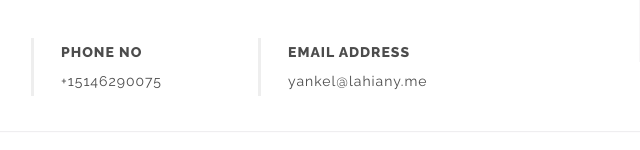
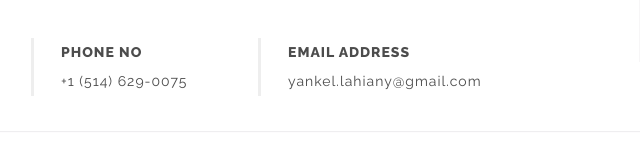
Before and after one commit to yankelahiany/yankel, a plain HTML site: page index.html in a window 1280 px wide. Shown: the part 802-952 px from the top of the page, 640-1280 px from the left. Drawn offline with Linux system fonts and the light colour scheme.

```diff
--- a/index.html
+++ b/index.html
@@ -70,11 +70,11 @@
 						</li>
 						<li class="phone-no col-md-3 col-sm-3 col-xs-6">
 							<span class="head">Phone No</span>
-							<span>+15146290075</span>
+							<span>+1 (514) 629-0075</span>
 						</li>
 						<li class="email col-md-3 col-sm-3 col-xs-6">
 							<span class="head">Email Address</span>
-							<span>yankel@lahiany.me</span>
+							<span>yankel.lahiany@gmail.com</span>
 						</li>
 					</ul>
 				</div>
```
Also changed, not shown: css/main.css (+1 -1 lines), img/bg-2.jpg (deleted), img/home-bg.jpg, img/preload2.gif (deleted), 2 other files.
